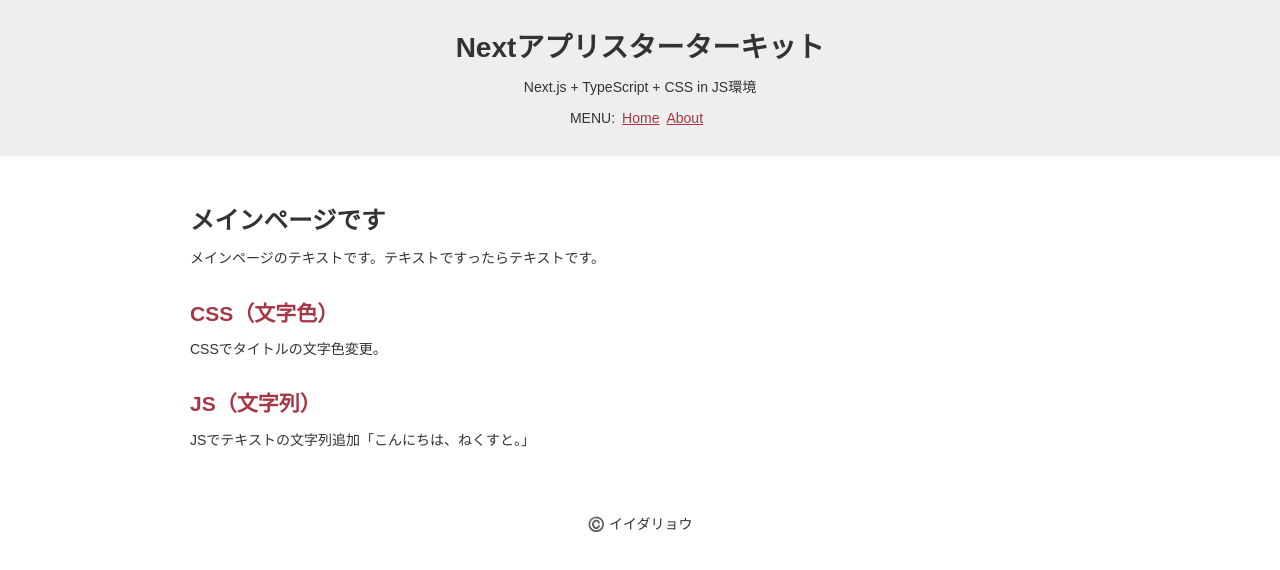
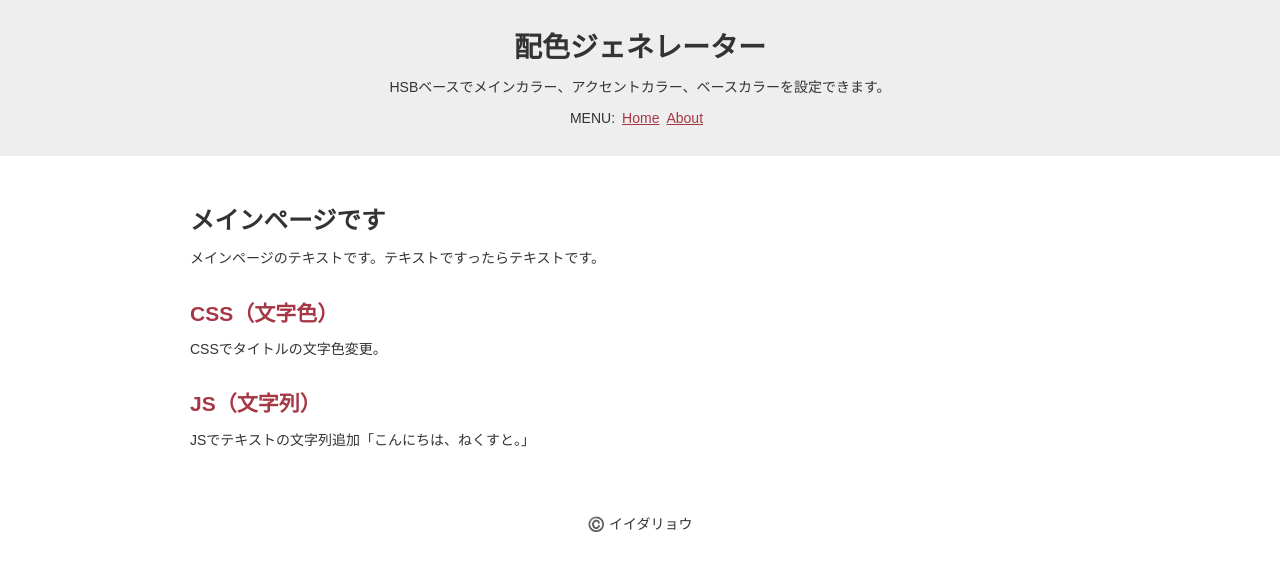
Before and after one commit to ryo-i/color-scheme-generator, a Next.js app: page / in a window 1280 px wide. Shown: the top 570 px of the page. Built offline with nearby package versions, Linux system fonts and the light colour scheme.

Commit message:
タイトル、説明などの修正

```diff
--- a/data/data.json
+++ b/data/data.json
@@ -1,10 +1,10 @@
 {
     "head": {
-        "url": "https://next-app-started.vercel.app/"
+        "url": "https://color-scheme-generator.vercel.app"
     },
     "header": {
-        "title":"Nextアプリスターターキット",
-        "text": "Next.js + TypeScript + CSS in JS環境"
+        "title":"配色ジェネレーター",
+        "text": "HSBベースでメインカラー、アクセントカラー、ベースカラーを設定できます。"
     },
     "main": {
         "title":"メインページです",
--- a/pages/about.tsx
+++ b/pages/about.tsx
@@ -49,7 +49,7 @@ function About() {
                 </section>
                 <section>
                     <h3>ソースコード（GitHub）</h3>
-                    <p><a href="https://github.com/ryo-i/xxxxx">リポジトリ</a></p>
+                    <p><a href="https://github.com/ryo-i/color-scheme-generator">リポジトリ</a></p>
                 </section>
             </section>
             <Profile />
```
Also changed, not shown: 1 other file (tests, documents, lock files or other folders).
